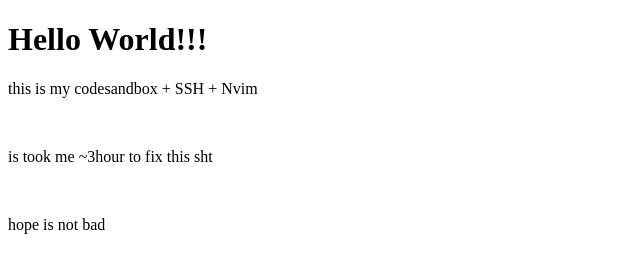
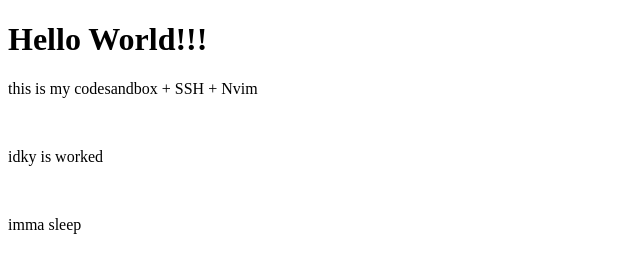
Before and after one commit to kokossVN/codesandbox-firstweb, a website: page index.html in a window 1280 px wide. Shown: the whole page, without its empty margins (0-640 px from the left). Drawn offline with Linux system fonts and the light colour scheme.

Commit message:
Update index.html

```diff
--- a/index.html
+++ b/index.html
@@ -9,10 +9,10 @@
 	</h1>
 	<p> this is my codesandbox + SSH + Nvim </p>
 	<br><p>
-	is took me ~3hour to fix this sht
+	idky is worked
 	</p>
 	<br><p>
-	hope is not bad
+	imma sleep
 	</p>
 </body>
 </html>
```
